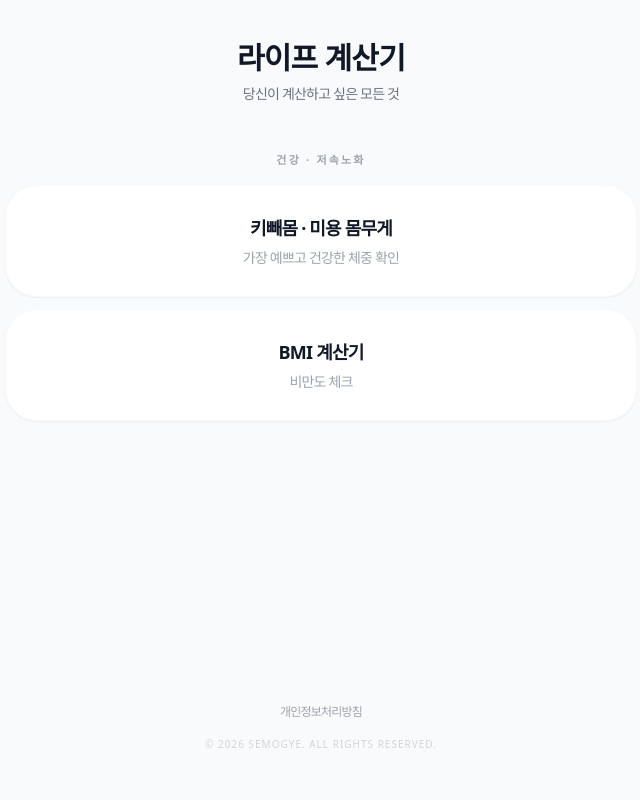
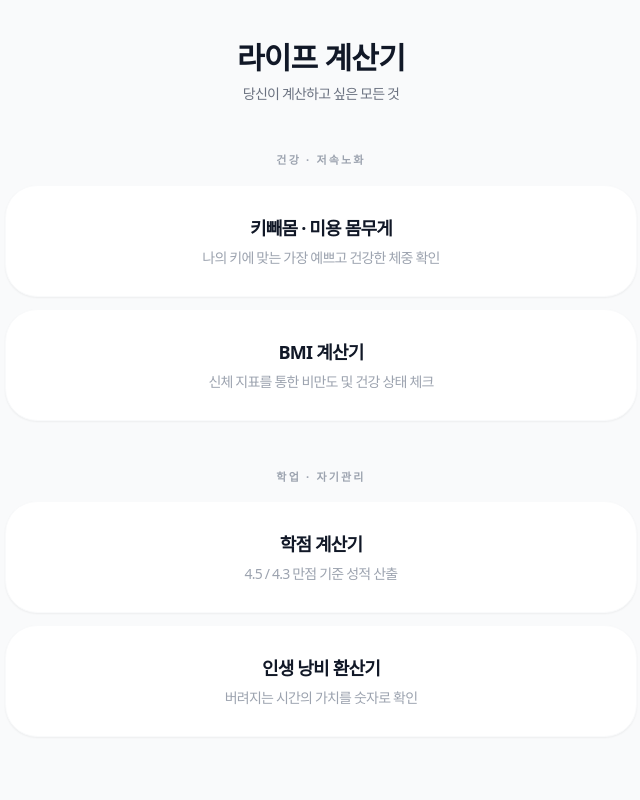
Before and after one commit to greentea2417/semogye-calculator, a Next.js app: page /life in a window 1280 px wide. Shown: the top 800 px of the page, without its empty margins (319-959 px from the left). Built offline with nearby package versions, Linux system fonts and the light colour scheme; a web font is replaced by a local one.

Commit message:
Fix: Final Life and Business paths based on actual file tree

```diff
--- a/app/business/page.tsx
+++ b/app/business/page.tsx
@@ -8,53 +8,70 @@ export default function BusinessPage() {
         <p className="text-gray-500 text-sm mt-2 not-italic">당신이 계산하고 싶은 모든 것</p>
       </section>
 
-      {/* 1. 사장님 필수 */}
+      {/* 사장님 필수 */}
       <section className="space-y-4">
         <h2 className="text-center text-[11px] font-bold text-gray-400 tracking-[0.2em] uppercase not-italic">사장님 필수</h2>
         <div className="flex flex-col gap-3">
-          <Link href="/business/margin" className="block p-8 bg-white rounded-[32px] border border-gray-50 shadow-sm hover:shadow-md hover:bg-gray-50 transition-all group">
+          <Link href="/profit" className="block p-8 bg-white rounded-[32px] border border-gray-50 shadow-sm hover:shadow-md hover:bg-gray-50 transition-all group">
             <div className="flex flex-col items-center text-center">
               <h3 className="font-bold text-gray-900 text-lg not-italic">사장님 계산기</h3>
               <p className="text-gray-400 text-sm mt-1.5 not-italic">판매가 대비 수익과 마진율 확인</p>
             </div>
           </Link>
-          <Link href="/business/hourly" className="block p-8 bg-white rounded-[32px] border border-gray-50 shadow-sm hover:shadow-md hover:bg-gray-50 transition-all group">
+          <Link href="/hourly" className="block p-8 bg-white rounded-[32px] border border-gray-50 shadow-sm hover:shadow-md hover:bg-gray-50 transition-all group">
             <div className="flex flex-col items-center text-center">
               <h3 className="font-bold text-gray-900 text-lg not-italic">사장님용 시급 계산</h3>
               <p className="text-gray-400 text-sm mt-1.5 not-italic">알바생 급여를 한 번에 정산</p>
             </div>
           </Link>
+          <Link href="/burden" className="block p-8 bg-white rounded-[32px] border border-gray-50 shadow-sm hover:shadow-md hover:bg-gray-50 transition-all group">
+            <div className="flex flex-col items-center text-center">
+              <h3 className="font-bold text-gray-900 text-lg not-italic">대출부담률 계산기</h3>
+              <p className="text-gray-400 text-sm mt-1.5 not-italic">소득 대비 무리하지 않은 비용 체크</p>
+            </div>
+          </Link>
         </div>
       </section>
 
-      {/* 2. 급여 및 정산 */}
+      {/* 급여 및 정산 */}
       <section className="space-y-4">
         <h2 className="text-center text-[11px] font-bold text-gray-400 tracking-[0.2em] uppercase not-italic">급여 및 정산</h2>
         <div className="flex flex-col gap-3">
-          <Link href="/business/salary" className="block p-8 bg-white rounded-[32px] border border-gray-50 shadow-sm hover:shadow-md hover:bg-gray-50 transition-all group">
+          <Link href="/salary" className="block p-8 bg-white rounded-[32px] border border-gray-50 shadow-sm hover:shadow-md hover:bg-gray-50 transition-all group">
             <div className="flex flex-col items-center text-center">
               <h3 className="font-bold text-gray-900 text-lg not-italic">월급 실수령액</h3>
               <p className="text-gray-400 text-sm mt-1.5 not-italic">세후 실지급액 확인</p>
             </div>
           </Link>
-          <Link href="/business/bonus" className="block p-8 bg-white rounded-[32px] border border-gray-50 shadow-sm hover:shadow-md hover:bg-gray-50 transition-all group">
+          <Link href="/bonus" className="block p-8 bg-white rounded-[32px] border border-gray-50 shadow-sm hover:shadow-md hover:bg-gray-50 transition-all group">
             <div className="flex flex-col items-center text-center">
               <h3 className="font-bold text-gray-900 text-lg not-italic">상여금 보너스</h3>
               <p className="text-gray-400 text-sm mt-1.5 not-italic">보너스 세후 수령액</p>
             </div>
           </Link>
+          <Link href="/compare" className="block p-8 bg-white rounded-[32px] border border-gray-50 shadow-sm hover:shadow-md hover:bg-gray-50 transition-all group">
+            <div className="flex flex-col items-center text-center">
+              <h3 className="font-bold text-gray-900 text-lg not-italic">월급 vs 프리랜서</h3>
+              <p className="text-gray-400 text-sm mt-1.5 not-italic">정규직과 3.3% 계약 비교</p>
+            </div>
+          </Link>
         </div>
       </section>
 
-      {/* 3. 알바 · 프리랜서 */}
+      {/* 알바 · 프리랜서 */}
       <section className="space-y-4">
         <h2 className="text-center text-[11px] font-bold text-gray-400 tracking-[0.2em] uppercase not-italic">알바 · 프리랜서</h2>
         <div className="flex flex-col gap-3">
-          {/* 폴더명이 freelancer 인 것을 확인했습니다 */}
-          <Link href="/business/freelancer" className="block p-8 bg-white rounded-[32px] border border-gray-50 shadow-sm hover:shadow-md hover:bg-gray-50 transition-all group">
+          <Link href="/freelance" className="block p-8 bg-white rounded-[32px] border border-gray-50 shadow-sm hover:shadow-md hover:bg-gray-50 transition-all group">
             <div className="flex flex-col items-center text-center">
               <h3 className="font-bold text-gray-900 text-lg not-italic">프리랜서 3.3%</h3>
               <p className="text-gray-400 text-sm mt-1.5 not-italic">소득세 3.3% 제외 실지급액</p>
+            </div>
+          </Link>
+          <Link href="/hourly-multi" className="block p-8 bg-white rounded-[32px] border border-gray-50 shadow-sm hover:shadow-md hover:bg-gray-50 transition-all group">
+            <div className="flex flex-col items-center text-center">
+              <h3 className="font-bold text-gray-900 text-lg not-italic">시급알바비</h3>
+              <p className="text-gray-400 text-sm mt-1.5 not-italic">주휴수당 포함 예상 수령액</p>
             </div>
           </Link>
         </div>
--- a/app/life/page.tsx
+++ b/app/life/page.tsx
@@ -3,25 +3,77 @@ import Link from "next/link";
 export default function LifePage() {
   return (
     <main className="max-w-2xl mx-auto px-5 py-10 space-y-12 mb-20">
+      {/* 헤더 섹션 */}
       <section className="flex flex-col items-center text-center mb-10">
-        <h1 className="text-3xl font-extrabold tracking-tight text-gray-900 not-italic">라이프 계산기</h1>
-        <p className="text-gray-500 text-sm mt-2 not-italic">당신이 계산하고 싶은 모든 것</p>
+        <h1 className="text-3xl font-extrabold tracking-tight text-gray-900 not-italic">
+          라이프 계산기
+        </h1>
+        <p className="text-gray-500 text-sm mt-2 not-italic">
+          당신이 계산하고 싶은 모든 것
+        </p>
       </section>
 
+      {/* 건강 · 저속노화 섹션 */}
       <section className="space-y-4">
-        <h2 className="text-center text-[11px] font-bold text-gray-400 tracking-[0.2em] uppercase not-italic">건강 · 저속노화</h2>
+        <h2 className="text-center text-[11px] font-bold text-gray-400 tracking-[0.2em] uppercase not-italic">
+          건강 · 저속노화
+        </h2>
+
         <div className="flex flex-col gap-3">
-          {/* href="/life"로 되어있던 것을 "/life/kbm"으로 확실히 고쳤습니다 */}
+          {/* 키빼몸: 경로를 /life/kbm 으로 확실히 지정 */}
           <Link href="/life/kbm" className="block p-7 bg-white rounded-[32px] border border-gray-50 shadow-sm hover:shadow-md hover:bg-gray-50 transition-all group">
             <div className="flex flex-col items-center text-center">
-              <h3 className="font-bold text-gray-900 text-lg not-italic">키빼몸 · 미용 몸무게</h3>
-              <p className="text-gray-400 text-sm mt-1.5 not-italic">가장 예쁘고 건강한 체중 확인</p>
+              <h3 className="font-bold text-gray-900 text-lg not-italic">
+                키빼몸 · 미용 몸무게
+              </h3>
+              <p className="text-gray-400 text-sm mt-1.5 not-italic">
+                나의 키에 맞는 가장 예쁘고 건강한 체중 확인
+              </p>
             </div>
           </Link>
+
+          {/* BMI 계산기 */}
           <Link href="/life/bmi" className="block p-7 bg-white rounded-[32px] border border-gray-50 shadow-sm hover:shadow-md hover:bg-gray-50 transition-all group">
             <div className="flex flex-col items-center text-center">
-              <h3 className="font-bold text-gray-900 text-lg not-italic">BMI 계산기</h3>
-              <p className="text-gray-400 text-sm mt-1.5 not-italic">비만도 체크</p>
+              <h3 className="font-bold text-gray-900 text-lg not-italic">
+                BMI 계산기
+              </h3>
+              <p className="text-gray-400 text-sm mt-1.5 not-italic">
+                신체 지표를 통한 비만도 및 건강 상태 체크
+              </p>
+            </div>
+          </Link>
+        </div>
+      </section>
+
+      {/* 학업 · 자기관리 섹션 */}
+      <section className="space-y-4">
+        <h2 className="text-center text-[11px] font-bold text-gray-400 tracking-[0.2em] uppercase not-italic">
+          학업 · 자기관리
+        </h2>
+
+        <div className="flex flex-col gap-3">
+          {/* 학점 계산기 (폴더명 grade 확인) */}
+          <Link href="/life/grade" className="block p-7 bg-white rounded-[32px] border border-gray-50 shadow-sm hover:shadow-md hover:bg-gray-50 transition-all group">
+            <div className="flex flex-col items-center text-center">
+              <h3 className="font-bold text-gray-900 text-lg not-italic">
+                학점 계산기
+              </h3>
+              <p className="text-gray-400 text-sm mt-1.5 not-italic">
+                4.5 / 4.3 만점 기준 성적 산출
+              </p>
+            </div>
+          </Link>
+
+          {/* 인생 낭비 환산기 (폴더명 wast-time 확인) */}
+          <Link href="/life/wast-time" className="block p-7 bg-white rounded-[32px] border border-gray-50 shadow-sm hover:shadow-md hover:bg-gray-50 transition-all group">
+            <div className="flex flex-col items-center text-center">
+              <h3 className="font-bold text-gray-900 text-lg not-italic">
+                인생 낭비 환산기
+              </h3>
+              <p className="text-gray-400 text-sm mt-1.5 not-italic">
+                버려지는 시간의 가치를 숫자로 확인
+              </p>
             </div>
           </Link>
         </div>
```
